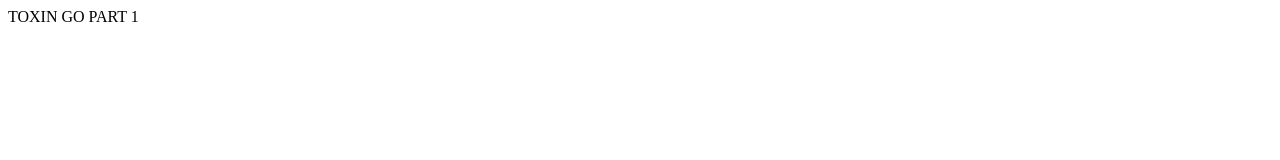
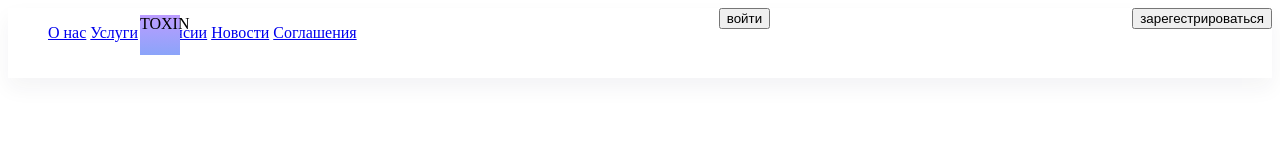
Before and after one commit to PashkaTsarev/TOXIN, a plain HTML site: page index.html in a window 1280 px wide. Drawn offline with Linux system fonts and the light colour scheme.

Commit message:
Try start work
Header

```diff
--- a/index.html
+++ b/index.html
@@ -1,8 +1,39 @@
 <!DOCTYPE html>
 <html>
-    <head>
-        <meta charset="utf-8">
+<head>
+        <meta charset="UTF-8">
+        <meta name="viewport" content="initial-scale=1.0, width=device-width">
         <title>TOXIN</title>
-    </head>
-<body>TOXIN GO PART 1</body>
+        <link rel="stylesheet" href="style.css">
+</head>
+
+<body>
+    <header>
+        <div class="container">
+            <div class="header__logo">
+                TOXIN
+            </div>
+
+            <nav>
+                <ul>
+                    <li><a href="#">О нас</a></li>
+                    <li><a href="#">Услуги</a></li>
+                    <li><a href="#">Вакансии</a></li>
+                    <li><a href="#">Новости</a></li>
+                    <li><a href="#">Соглашения</a></li>
+                </ul>
+            </nav>
+
+            <div class="signin__button">
+                <button>войти</button>
+            </div>
+
+            <div class="signup__button">
+                <button>зарегестрироваться</button>
+            </div>
+        </div>
+    </header>
+
+</body>
+
 </html>
--- /dev/null
+++ b/style.css
@@ -0,0 +1,27 @@
+.header__logo {
+    position: absolute;
+    width: 40px;
+    height: 40px;
+    left: 140px;
+    top: 15px;
+
+    background: linear-gradient(180deg, #BC9CFF 0%, #8BA4F9 100%);
+}
+
+.container {
+    width: 1440px;
+    height: 70px;
+    margin: 0 auto;
+    max-width: 100%;
+    display: flex;
+    justify-content: space-between;
+
+
+
+    background: #FFFFFF;
+    box-shadow: 0px 10px 20px rgba(31, 32, 65, 0.05);
+}
+
+li {
+    display: inline;
+}
```
